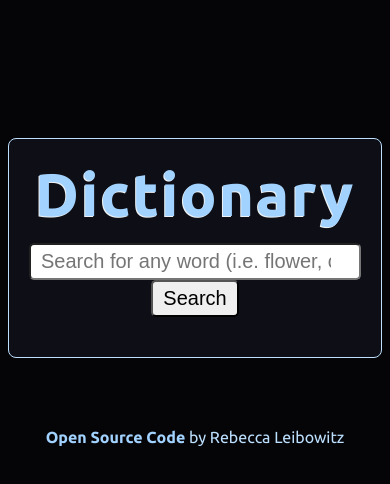
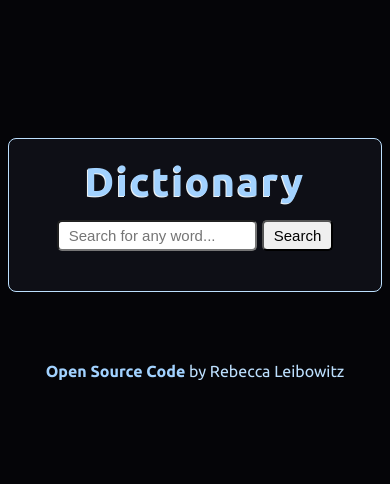
Before and after one commit to BEX-0/dictionary-react, a React (Create React App) app: page / in a window 390 px wide. Shown: the top 484 px of the page. Built offline with nearby package versions, Linux system fonts and the light colour scheme.

Commit message:
added responsiveness for smaller screens

```diff
--- a/src/App.css
+++ b/src/App.css
@@ -37,3 +37,9 @@
  border-radius: 8px;
  border: 1px solid var(--primary-light);
 }
+
+@media (max-width: 576px) {
+ .App h1 {
+  font-size: 40px;
+ }
+}
--- a/src/Meaning.css
+++ b/src/Meaning.css
@@ -18,3 +18,13 @@
 .Meaning p em {
  opacity: 0.5;
 }
+
+@media (max-width: 576px) {
+ .Meaning h3 {
+  font-size: 20px;
+ }
+
+ .Meaning p {
+  font-size: 15px;
+ }
+}
--- a/src/Photos.css
+++ b/src/Photos.css
@@ -20,3 +20,13 @@
  grid-template-columns: repeat(3, 1fr);
  grid-gap: 10px;
 }
+
+@media (max-width: 576px) {
+ .Photos section {
+  grid-template-columns: 1fr 1fr;
+ }
+
+ .Photos img:hover {
+  transform: none;
+ }
+}
--- a/src/Search.css
+++ b/src/Search.css
@@ -22,3 +22,13 @@
 .Search label {
  margin-bottom: 150px;
 }
+
+@media (max-width: 576px) {
+ .Search input:first-child {
+  max-width: 200px;
+ }
+
+ .Search input {
+  font-size: 15px;
+ }
+}
--- a/src/Search.js
+++ b/src/Search.js
@@ -45,7 +45,7 @@ export default function Search() {
    <form onSubmit={handleSubmit}>
     <input
      type="search"
-     placeholder="Search for any word (i.e. flower, cat, varnish...etc)"
+     placeholder="Search for any word..."
      onChange={handleWordChange}
     />
     <input type="submit" value="Search" />
--- a/src/Synonyms.css
+++ b/src/Synonyms.css
@@ -1,9 +1,9 @@
-.Synonyms {
- color: var(--primary-dark);
+.Synonyms li {
+ display: inline;
 }
 
-.Synonyms li {
- display: inline;
+.Synonyms li:first-child {
+ color: var(--primary-dark);
 }
 
 .Synonyms li:not(:first-of-type) {
@@ -14,3 +14,9 @@
  list-style: none;
  padding-left: 0px;
 }
+
+@media (max-width: 576px) {
+ .Synonyms {
+  font-size: 15px;
+ }
+}
--- a/src/WordHeader.css
+++ b/src/WordHeader.css
@@ -17,3 +17,13 @@
  opacity: 0.7;
  margin-left: 10px;
 }
+
+@media (max-width: 576px) {
+ .WordHeader h2 {
+  font-size: 25px;
+ }
+
+ .WordHeader h2 small {
+  font-size: 20px;
+ }
+}
```
